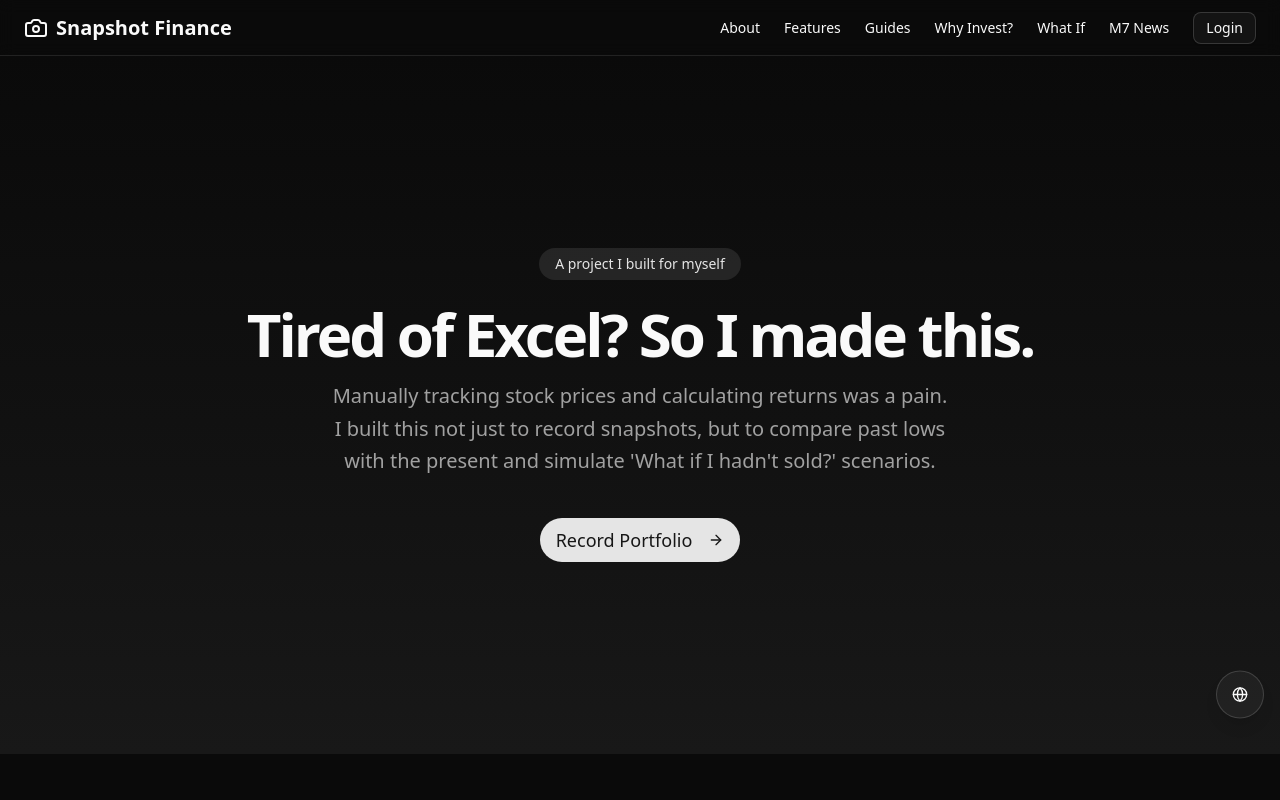
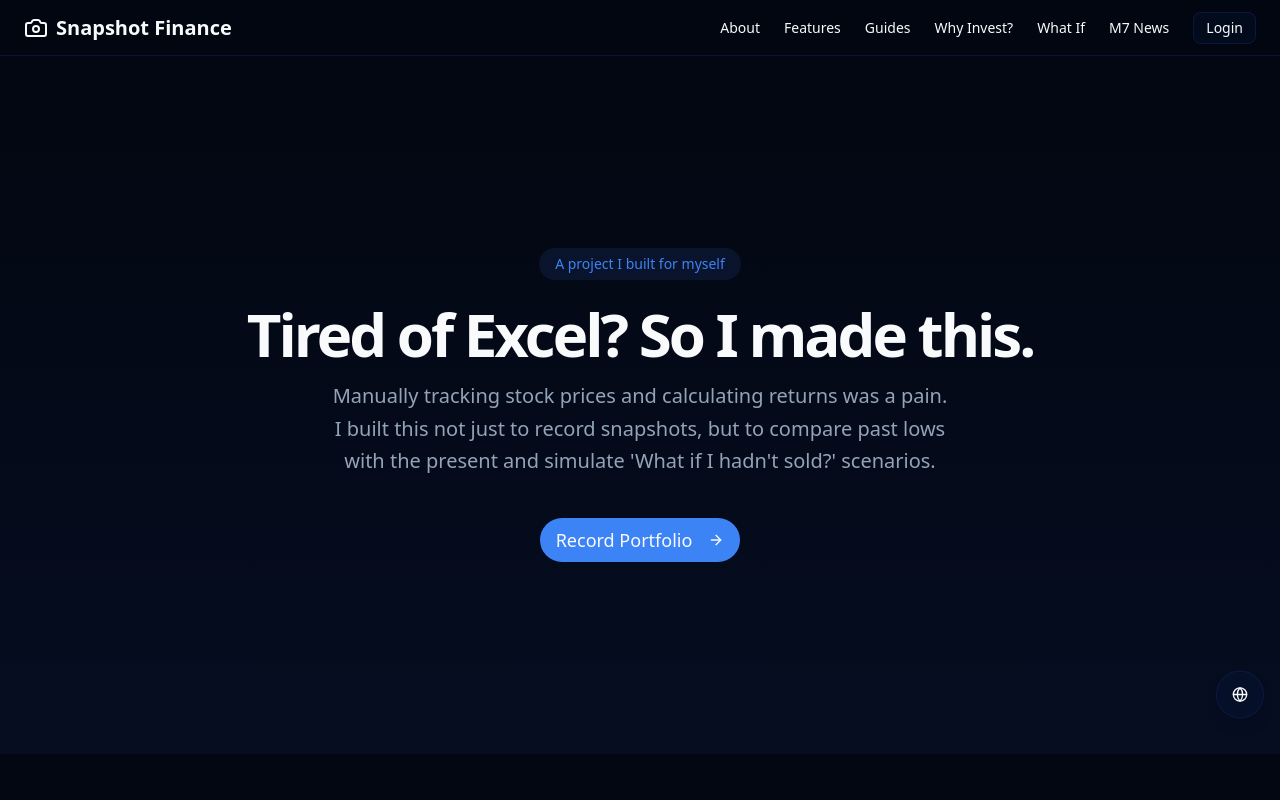
Before and after one commit to spungs/snapshot-finance, a Next.js app: page / in a window 1280 px wide. Shown: the top 800 px of the page. Built offline with nearby package versions, Linux system fonts and the light colour scheme; no server answers.

Commit message:
style: 글로벌 디자인 시스템 - HSL 색상 토큰, Elevated Surface, 시맨틱 컬러
oklch → HSL 색상 변수 전환, profit/loss 토큰 등록, 다크모드 카드 Elevated Surface,
tabular-nums 전역 적용, nav 및 레이아웃 bg-gray 하드코딩 제거

```diff
--- a/app/dashboard/layout.tsx
+++ b/app/dashboard/layout.tsx
@@ -12,7 +12,7 @@ export default async function DashboardLayout({
 }) {
   const session = await auth()
   return (
-    <div className="min-h-screen bg-gray-50 flex flex-col">
+    <div className="min-h-screen bg-background flex flex-col">
       {/* Header */}
       <MainNav user={session?.user} />
 
--- a/app/globals.css
+++ b/app/globals.css
@@ -36,6 +36,7 @@
   --color-popover-foreground: var(--popover-foreground);
   --color-popover: var(--popover);
   --color-card-foreground: var(--card-foreground);
+  --color-card-hover: var(--card-hover);
   --color-card: var(--card);
   --radius-sm: calc(var(--radius) - 4px);
   --radius-md: calc(var(--radius) - 2px);
@@ -47,75 +48,78 @@
 
 :root {
   --radius: 0.625rem;
-  --background: oklch(1 0 0);
-  --foreground: oklch(0.145 0 0);
-  --card: oklch(1 0 0);
-  --card-foreground: oklch(0.145 0 0);
-  --popover: oklch(1 0 0);
-  --popover-foreground: oklch(0.145 0 0);
-  --primary: oklch(0.205 0 0);
-  --primary-foreground: oklch(0.985 0 0);
-  --secondary: oklch(0.97 0 0);
-  --secondary-foreground: oklch(0.205 0 0);
-  --muted: oklch(0.97 0 0);
-  --muted-foreground: oklch(0.556 0 0);
-  --accent: oklch(0.97 0 0);
-  --accent-foreground: oklch(0.205 0 0);
-  --destructive: oklch(0.577 0.245 27.325);
-  --border: oklch(0.922 0 0);
-  --input: oklch(0.922 0 0);
-  --ring: oklch(0.708 0 0);
-  --chart-1: oklch(0.646 0.222 41.116);
-  --chart-2: oklch(0.6 0.118 184.704);
-  --chart-3: oklch(0.398 0.07 227.392);
-  --chart-4: oklch(0.828 0.189 84.429);
-  --chart-5: oklch(0.769 0.188 70.08);
-  --sidebar: oklch(0.985 0 0);
-  --sidebar-foreground: oklch(0.145 0 0);
-  --sidebar-primary: oklch(0.205 0 0);
-  --sidebar-primary-foreground: oklch(0.985 0 0);
-  --sidebar-accent: oklch(0.97 0 0);
-  --sidebar-accent-foreground: oklch(0.205 0 0);
-  --sidebar-border: oklch(0.922 0 0);
-  --sidebar-ring: oklch(0.708 0 0);
-  --profit: oklch(0.637 0.237 25.331);
-  --loss: oklch(0.546 0.245 262.88);
+  --background: hsl(210 20% 98%);
+  --foreground: hsl(222 84% 5%);
+  --card: hsl(0 0% 100%);
+  --card-hover: hsl(210 20% 96%);
+  --card-foreground: hsl(222 84% 5%);
+  --popover: hsl(0 0% 100%);
+  --popover-foreground: hsl(222 84% 5%);
+  --primary: hsl(217 91% 60%);
+  --primary-foreground: hsl(210 40% 98%);
+  --secondary: hsl(210 40% 96.1%);
+  --secondary-foreground: hsl(215 16% 47%);
+  --muted: hsl(210 40% 96.1%);
+  --muted-foreground: hsl(215 16% 47%);
+  --accent: hsl(210 40% 96.1%);
+  --accent-foreground: hsl(222 84% 5%);
+  --destructive: hsl(0 84.2% 60.2%);
+  --border: hsl(214 32% 91%);
+  --input: hsl(214 32% 91%);
+  --ring: hsl(217 91% 60%);
+  --chart-1: hsl(12 76% 61%);
+  --chart-2: hsl(173 58% 39%);
+  --chart-3: hsl(197 37% 24%);
+  --chart-4: hsl(43 74% 66%);
+  --chart-5: hsl(27 87% 67%);
+  --sidebar: hsl(210 20% 98%);
+  --sidebar-foreground: hsl(222 84% 5%);
+  --sidebar-primary: hsl(222 84% 5%);
+  --sidebar-primary-foreground: hsl(210 40% 98%);
+  --sidebar-accent: hsl(210 40% 96.1%);
+  --sidebar-accent-foreground: hsl(222.2 47.4% 11.2%);
+  --sidebar-border: hsl(214 32% 91%);
+  --sidebar-ring: hsl(217 91% 60%);
+  --profit: #f43f5e;
+  --loss: #3b82f6;
 }
 
 .dark {
-  --background: oklch(0.145 0 0);
-  --foreground: oklch(0.985 0 0);
-  --card: oklch(0.205 0 0);
-  --card-foreground: oklch(0.985 0 0);
-  --popover: oklch(0.205 0 0);
-  --popover-foreground: oklch(0.985 0 0);
-  --primary: oklch(0.922 0 0);
-  --primary-foreground: oklch(0.205 0 0);
-  --secondary: oklch(0.269 0 0);
-  --secondary-foreground: oklch(0.985 0 0);
-  --muted: oklch(0.269 0 0);
-  --muted-foreground: oklch(0.708 0 0);
-  --accent: oklch(0.269 0 0);
-  --accent-foreground: oklch(0.985 0 0);
-  --destructive: oklch(0.704 0.191 22.216);
-  --border: oklch(1 0 0 / 10%);
-  --input: oklch(1 0 0 / 15%);
-  --ring: oklch(0.556 0 0);
-  --chart-1: oklch(0.488 0.243 264.376);
-  --chart-2: oklch(0.696 0.17 162.48);
-  --chart-3: oklch(0.769 0.188 70.08);
-  --chart-4: oklch(0.627 0.265 303.9);
-  --chart-5: oklch(0.645 0.246 16.439);
-  --sidebar: oklch(0.205 0 0);
-  --sidebar-foreground: oklch(0.985 0 0);
-  --sidebar-primary: oklch(0.488 0.243 264.376);
-  --sidebar-primary-foreground: oklch(0.985 0 0);
-  --sidebar-accent: oklch(0.269 0 0);
-  --sidebar-accent-foreground: oklch(0.985 0 0);
-  --sidebar-border: oklch(1 0 0 / 10%);
-  --sidebar-ring: oklch(0.556 0 0);
-  --profit: oklch(0.637 0.237 25.331);
-  --loss: oklch(0.627 0.265 303.9);
+  color-scheme: dark;
+  --background: hsl(224 71% 4%);
+  --foreground: hsl(210 40% 98%);
+  --card: hsl(224 71% 8%);
+  --card-hover: hsl(224 71% 11%);
+  --card-foreground: hsl(210 40% 98%);
+  --popover: hsl(224 71% 8%);
+  --popover-foreground: hsl(210 40% 98%);
+  --primary: hsl(217 91% 60%);
+  --primary-foreground: hsl(210 40% 98%);
+  --secondary: hsl(224 71% 11%);
+  --secondary-foreground: hsl(215 20% 65%);
+  --muted: hsl(224 71% 11%);
+  --muted-foreground: hsl(215 20% 65%);
+  --accent: hsl(224 71% 11%);
+  --accent-foreground: hsl(210 40% 98%);
+  --destructive: hsl(0 72% 51%);
+  --border: hsl(224 71% 18% / 0.7);
+  --input: hsl(224 71% 18% / 0.7);
+  --ring: hsl(217 91% 60%);
+  --chart-1: hsl(220 70% 50%);
+  --chart-2: hsl(160 60% 45%);
+  --chart-3: hsl(30 80% 55%);
+  --chart-4: hsl(280 65% 60%);
+  --chart-5: hsl(340 75% 55%);
+  --sidebar: hsl(224 71% 4%);
+  --sidebar-foreground: hsl(210 40% 98%);
+  --sidebar-primary: hsl(217 91% 60%);
+  --sidebar-primary-foreground: hsl(210 40% 98%);
+  --sidebar-accent: hsl(224 71% 11%);
+  --sidebar-accent-foreground: hsl(210 40% 98%);
+  --sidebar-border: hsl(224 71% 16% / 0.6);
+  --sidebar-ring: hsl(217 91% 60%);
+  --profit: #f43f5e;
+  --loss: #3b82f6;
 }
 
 @layer base {
@@ -127,6 +131,53 @@
   body {
     @apply bg-background text-foreground;
     overscroll-behavior-y: none;
+  }
+}
+
+@layer utilities {
+  /* 금액, 수익률 등 숫자 요소에 적용 */
+  .numeric {
+    font-variant-numeric: tabular-nums;
+    font-feature-settings: "tnum";
+  }
+
+  /* 금융 테이블 본문 전체에 tabular-nums 전역 적용 */
+  [data-slot="table-body"] [data-slot="table-cell"] {
+    font-variant-numeric: tabular-nums;
+    font-feature-settings: "tnum";
+  }
+
+  /* 다크 모드 카드 — 블러 없이 깊이감 구현 */
+  .card-elevated {
+    background: var(--card);
+    border-top: 1px solid var(--border);
+    box-shadow: 0 4px 24px hsl(224 71% 4% / 0.6);
+  }
+
+  /* 수익/손실 배지 글로우 */
+  .badge-profit-glow {
+    box-shadow: 0 0 10px color-mix(in srgb, var(--profit) 25%, transparent);
+  }
+
+  .badge-loss-glow {
+    box-shadow: 0 0 10px color-mix(in srgb, var(--loss) 25%, transparent);
+  }
+}
+
+@layer base {
+  /* Dark mode: 모든 카드에 Elevated Surface 효과 */
+  .dark [data-slot="card"] {
+    border-color: hsl(224 71% 22% / 0.45);
+    box-shadow:
+      inset 0 1px 0 hsl(224 71% 38% / 0.12),
+      0 4px 24px hsl(224 71% 2% / 0.65);
+  }
+}
+
+@media (prefers-reduced-motion: reduce) {
+  *, *::before, *::after {
+    animation-duration: 0.01ms !important;
+    transition-duration: 0.01ms !important;
   }
 }
 
--- a/components/dashboard/nav-links.tsx
+++ b/components/dashboard/nav-links.tsx
@@ -52,8 +52,8 @@ export function NavLinks({ user }: NavLinksProps) {
                         className={cn(
                             'px-2 sm:px-3 py-2 rounded-md text-xs sm:text-sm font-medium whitespace-nowrap',
                             pathname === link.href
-                                ? 'bg-gray-900 text-white'
-                                : 'text-gray-900 hover:bg-gray-100'
+                                ? 'bg-primary text-primary-foreground'
+                                : 'text-muted-foreground hover:bg-accent hover:text-accent-foreground'
                         )}
                     >
                         {link.label}
@@ -69,7 +69,7 @@ export function NavLinks({ user }: NavLinksProps) {
             {!user && (
                 <Link
                     href="/dashboard"
-                    className="px-2 sm:px-3 py-2 rounded-md text-gray-900 hover:bg-gray-100 text-xs sm:text-sm font-medium"
+                    className="px-2 sm:px-3 py-2 rounded-md text-muted-foreground hover:bg-accent hover:text-accent-foreground text-xs sm:text-sm font-medium"
                 >
                     {t.landing.login}
                 </Link>
--- a/components/ui/tooltip.tsx
+++ b/components/ui/tooltip.tsx
@@ -15,6 +15,7 @@ const TooltipContent = React.forwardRef<
     React.ElementRef<typeof TooltipPrimitive.Content>,
     React.ComponentPropsWithoutRef<typeof TooltipPrimitive.Content>
 >(({ className, sideOffset = 4, ...props }, ref) => (
+    <TooltipPrimitive.Portal>
         <TooltipPrimitive.Content
             ref={ref}
             sideOffset={sideOffset}
@@ -24,6 +25,7 @@ const TooltipContent = React.forwardRef<
             )}
             {...props}
         />
+    </TooltipPrimitive.Portal>
 ))
 TooltipContent.displayName = TooltipPrimitive.Content.displayName
 
```
Lines whose indentation alone changed are shown as unchanged.
